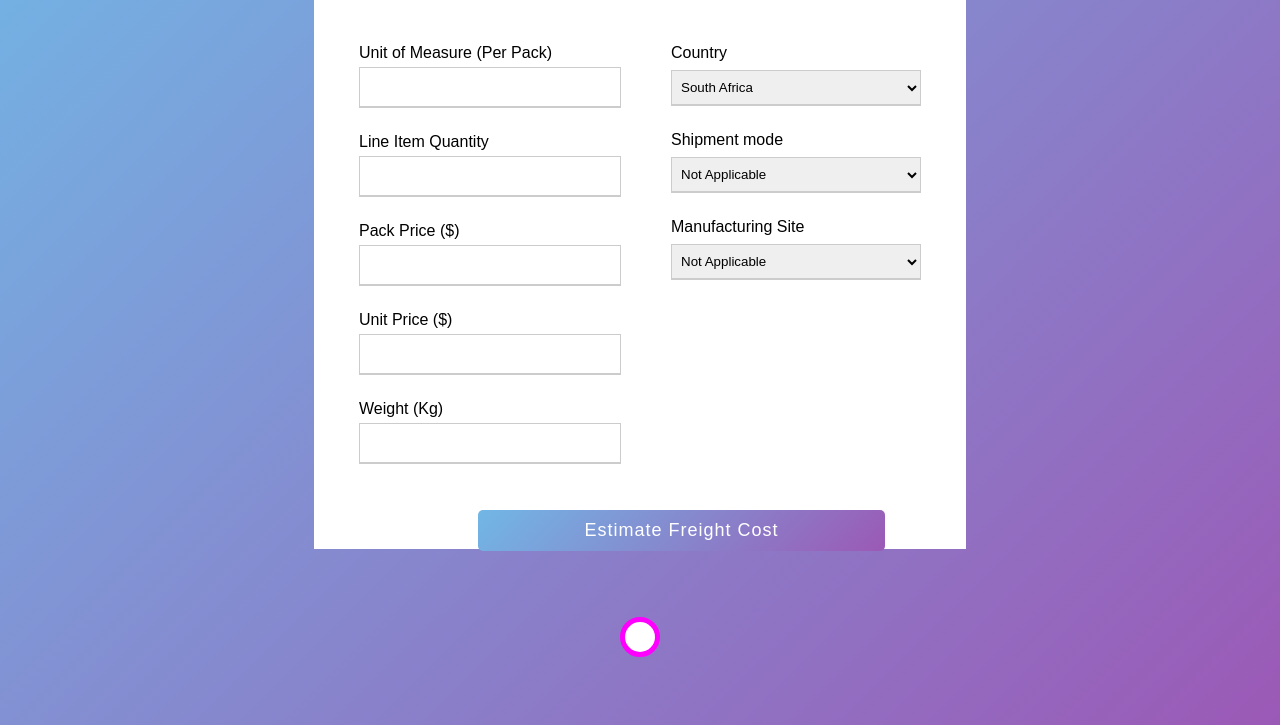
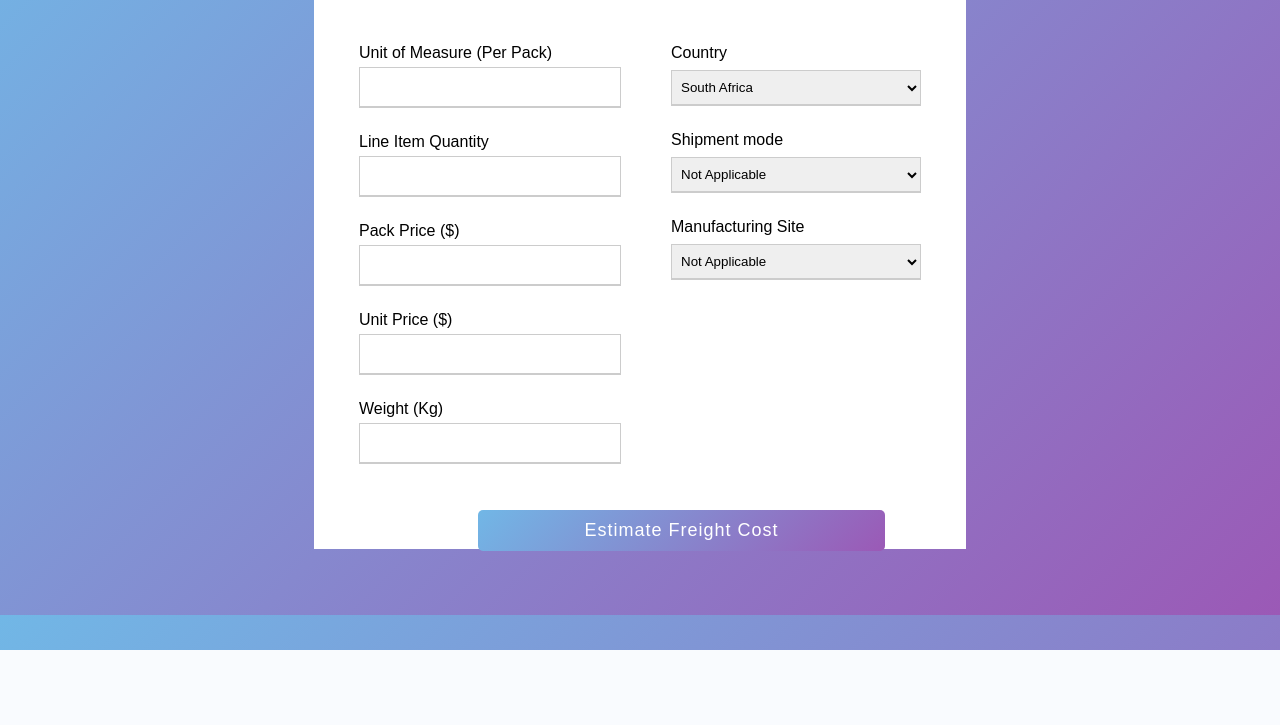
Before and after one commit to Surajpatel2003/48_Real-Coding-Club_-3, a Flask app: page / in a window 1280 px wide. Shown: the part 150-875 px from the top of the page. After the commit the page ends 800 px from the top, so only its background shows below. Run offline with Flask 2, Linux system fonts and the light colour scheme; parts of the project's set-up code (start-up, migrations or seed data) failed here and were passed over; some libraries are stand-ins or nearby versions.

Commit message:
final touch up

```diff
--- a/templates/index1.html
+++ b/templates/index1.html
@@ -150,13 +150,14 @@
         }
 
         #pred{
-            margin:50px;
-            border:5px solid magenta;
-            background-color:white;
-            border-radius:20px;
-            padding:15px;
-            font-family:serif;
-            font-size:35px;
+            color: #fff;
+            border: none;
+            font-size: 20px;
+            font-weight: 500;
+            border-radius: 5px;
+            letter-spacing: 1px;
+            margin-bottom:10px;
+            margin-top:20px;
         }
     </style>
 </head>
```
